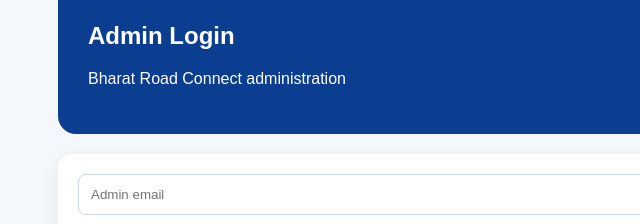
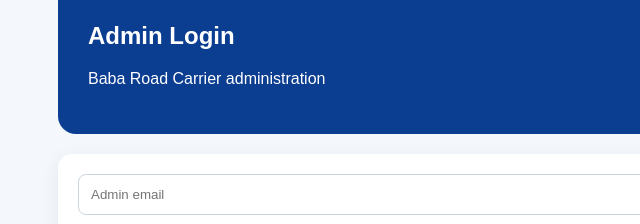
Before and after one commit to s4sahilydv/Baba-road, a website: page public/admin.html in a window 1280 px wide. Shown: the part 121-345 px from the top of the page, 0-640 px from the left. Drawn offline with Linux system fonts and the light colour scheme.

Commit message:
Update admin.html

```diff
--- a/public/admin.html
+++ b/public/admin.html
@@ -184,7 +184,7 @@
 <h1>Admin Login</h1>
 
 <p>
-Bharat Road Connect administration
+Baba Road Carrier administration
 </p>
 
 </div>
```
